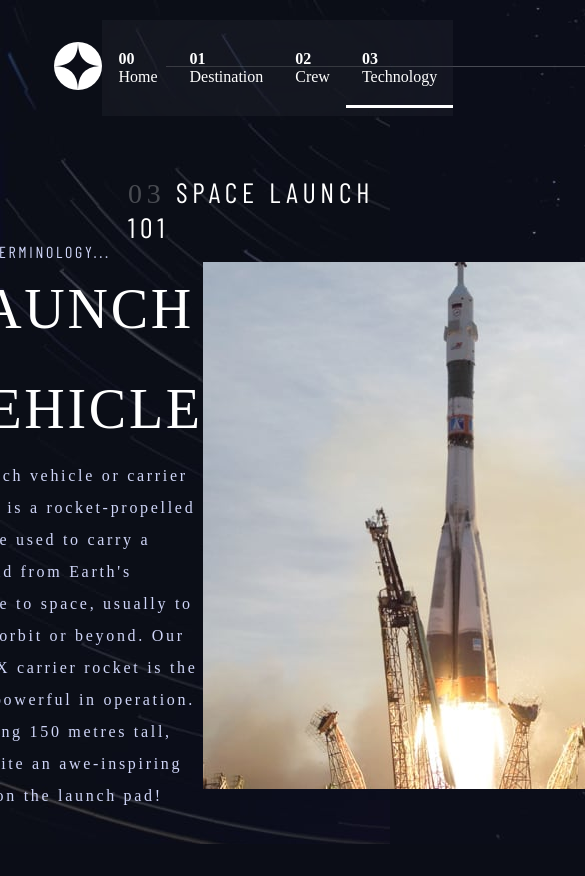
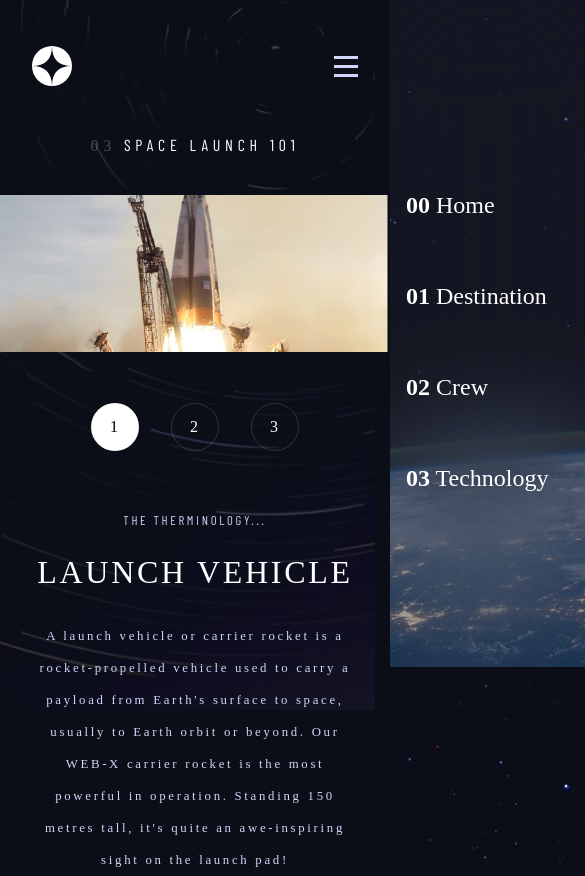
Before and after one commit to guilhermesc-6/space-tourism-website, a React (Vite) app: page /technology in a window 390 px wide. Shown: the top 876 px of the page, 585 px wide, since content can reach past the window. Before the commit the page ends 844 px from the top, so only its background shows below. Built offline with nearby package versions, Linux system fonts and the light colour scheme; a web font is replaced by a local one.

Commit message:
update: media queries.

```diff
--- a/src/App.jsx
+++ b/src/App.jsx
@@ -1,6 +1,6 @@
 import "./App.scss";
 import { useState, useEffect } from "react";
-import { Routes, Route, BrowserRouter, useNavigate } from "react-router-dom";
+import { Routes, Route, BrowserRouter } from "react-router-dom";
 import Nav from "./component/Nav";
 import Destination from "./Pages/Destination";
 import Home from "./Pages/Home";
--- a/src/App.scss
+++ b/src/App.scss
@@ -6,9 +6,8 @@
   color: #fff;
 }
 body {
-  background-image: url("./assets/home/background-home-desktop.jpg");
-  background-repeat: no-repeat;
-  background-color: #0b0d17;
+  background-image: url("./assets/home/background-home-desktop.jpg") #0b0d17
+    no-repeat;
 }
 #container {
   min-height: 100vh;
@@ -28,3 +27,40 @@ body {
   background: url("./assets/technology/background-technology-desktop.jpg")
     #0b0d17 no-repeat;
 }
+
+@media screen and (max-width: 770px) {
+  body {
+    background-image: url("./assets/home/background-home-tablet.jpg");
+  }
+  .-destination {
+    background: url("./assets/destination/background-destination-tablet.jpg")
+      #0b0d17 no-repeat;
+  }
+  .-crew {
+    background: url("./assets/crew/background-crew-tablet.jpg") #0b0d17
+      no-repeat;
+  }
+  .-technology {
+    background: url("./assets/technology/background-technology-tablet.jpg")
+      #0b0d17 no-repeat;
+  }
+}
+
+@media screen and (max-width: 490px) {
+  body {
+    overflow-x: hidden;
+    background-image: url("./assets/home/background-home-mobile.jpg");
+  }
+  .-destination {
+    background: url("./assets/destination/background-destination-mobile.jpg")
+      #0b0d17 no-repeat;
+  }
+  .-crew {
+    background: url("./assets/crew/background-crew-mobile.jpg") #0b0d17
+      no-repeat;
+  }
+  .-technology {
+    background: url("./assets/technology/background-technology-mobile.jpg")
+      #0b0d17 no-repeat;
+  }
+}
--- a/src/Pages/Crew/index.jsx
+++ b/src/Pages/Crew/index.jsx
@@ -30,10 +30,10 @@ function Crew() {
   return (
     <div className="main-crew">
       <div className="content">
+        <h3>
+          <span>02</span> Meet your crew
+        </h3>
         <div className="texts">
-          <h3>
-            <span>02</span> Meet your crew
-          </h3>
           <div className="infos">
             <h5>{role}</h5>
             <h4>{name}</h4>
--- a/src/Pages/Crew/style.scss
+++ b/src/Pages/Crew/style.scss
@@ -14,11 +14,6 @@
     display: flex;
     align-items: flex-start;
     justify-content: space-between;
-    .texts {
-      display: flex;
-      flex-direction: column;
-      align-items: center;
-      justify-content: space-between;
     h3 {
       font-family: "Barlow Condensed", sans-serif;
       font-weight: 400;
@@ -32,6 +27,12 @@
         opacity: 0.25;
       }
     }
+    .texts {
+      display: flex;
+      flex-direction: column;
+      align-items: center;
+      justify-content: space-between;
+
       .infos {
         margin-top: 5rem;
         letter-spacing: 0;
@@ -94,16 +95,70 @@
         }
       }
     }
+  }
+}
+
+@media screen and (max-width: 780px) {
+  .main-crew {
+    padding: 0 2rem 0;
+
+    .content {
+      flex-direction: column;
+
+      .texts {
+        text-align: center;
+
+        .btns {
+          align-self: center;
+        }
+      }
 
       .image {
-      // position: relative;
-      // &::after {
-      //   content: "";
-      //   position: absolute;
-      //   width: 520px;
-      //   height: 720px;
-      //   background: url("../../assets/crew/image-douglas-hurley.webp") no-repeat;
-      // }
+        display: grid;
+        place-items: center;
+        width: 100%;
+        margin-top: 2.5rem;
+        img {
+          width: 450px;
         }
       }
     }
+  }
+}
+
+@media screen and (max-width: 490px) {
+  .main-crew {
+    margin-top: 2rem;
+
+    .content {
+      position: relative;
+      h3 {
+        font-size: 1rem;
+        align-self: center;
+      }
+      .texts {
+        flex-direction: column-reverse;
+        margin-top: 22rem;
+        .infos {
+          h5 {
+            font-size: 1.2rem;
+          }
+          h4 {
+            font-size: 2rem;
+          }
+          p {
+            font-size: 1rem;
+          }
+        }
+      }
+
+      .image {
+        position: absolute;
+        top: 2rem;
+        img {
+          width: 250px;
+        }
+      }
+    }
+  }
+}
--- a/src/Pages/Destination/index.jsx
+++ b/src/Pages/Destination/index.jsx
@@ -67,7 +67,7 @@ function Destination() {
           />
         </div>
         <div className="texts">
-          <div className="menu">
+          <div className="menu" translate="no">
             <ul>
               <li
                 className={title === "Moon" ? "active" : ""}
--- a/src/Pages/Destination/style.scss
+++ b/src/Pages/Destination/style.scss
@@ -129,3 +129,101 @@
     }
   }
 }
+
+@media screen and (max-width: 770px) {
+  .main-destination {
+    padding: 0 2rem 0;
+
+    h3 {
+      font-size: 1.5rem;
+    }
+
+    .content {
+      flex-direction: column;
+
+      .img {
+        img {
+          width: 300px;
+        }
+      }
+
+      .texts {
+        margin-top: 2.7rem;
+        text-align: center;
+        font-size: 1rem;
+
+        h1 {
+          font-size: 6rem;
+        }
+        p {
+          font-size: 0.8rem;
+        }
+
+        .planet-info {
+          .info {
+            span {
+              font-size: 0.8rem;
+            }
+            p {
+              font-size: 1rem;
+            }
+          }
+        }
+      }
+    }
+  }
+}
+
+@media screen and (max-width: 490px) {
+  .main-destination {
+    margin-top: 2rem;
+
+    h3 {
+      font-size: 1rem;
+    }
+
+    .content {
+      margin-top: 2rem;
+      .img {
+        img {
+          width: 170px;
+        }
+      }
+
+      .texts {
+        width: 100vw;
+        font-size: 0.6rem;
+
+        .menu {
+          ul {
+            justify-content: center;
+          }
+        }
+
+        .description {
+          margin-top: 1.5rem;
+          h1 {
+            font-size: 4rem;
+          }
+          p {
+            font-size: 0.7rem;
+            width: 327px;
+            margin: 0 auto;
+          }
+        }
+
+        .planet-info {
+          flex-direction: column;
+          padding-right: 0;
+
+          .info {
+            margin-bottom: 2rem;
+            p {
+              font-size: 1.3rem;
+            }
+          }
+        }
+      }
+    }
+  }
+}
--- a/src/Pages/Home/index.jsx
+++ b/src/Pages/Home/index.jsx
@@ -1,4 +1,3 @@
-import { useNavigate } from "react-router-dom";
 import "./style.scss";
 
 function Home() {
--- a/src/Pages/Home/style.scss
+++ b/src/Pages/Home/style.scss
@@ -66,3 +66,45 @@
     }
   }
 }
+
+@media screen and (max-width: 770px) {
+  .main-home {
+    flex-direction: column;
+    margin-top: 8rem;
+
+    .texts {
+      text-align: center;
+    }
+    .button {
+      margin-top: 6rem;
+    }
+  }
+}
+
+@media screen and (max-width: 490px) {
+  .main-home {
+    font-size: 14px;
+    margin-top: 2rem;
+    .texts {
+      h1 {
+        font-size: 6rem;
+      }
+      h5 {
+        font-size: 1.2rem;
+      }
+      p {
+        font-size: 0.8rem;
+        line-height: 1rem;
+        padding: 0 5rem 0;
+      }
+    }
+    .button {
+      margin-top: 4rem;
+      .oval {
+        width: 150px;
+        height: 150px;
+        font-size: 1.4rem;
+      }
+    }
+  }
+}
--- a/src/Pages/Technology/index.jsx
+++ b/src/Pages/Technology/index.jsx
@@ -2,6 +2,9 @@ import { useState, useEffect } from "react";
 import launchPortrait from "../../assets/technology/image-launch-vehicle-portrait.jpg";
 import capsulePortrait from "../../assets/technology/image-space-capsule-portrait.jpg";
 import spaceportPortrait from "../../assets/technology/image-spaceport-portrait.jpg";
+import launchLandscape from "../../assets/technology/image-launch-vehicle-landscape.jpg";
+import capsuleLandscape from "../../assets/technology/image-space-capsule-landscape.jpg";
+import spaceportLandscape from "../../assets/technology/image-spaceport-landscape.jpg";
 import "./style.scss";
 import data from "../../assets/data.json";
 
@@ -68,10 +71,10 @@ function Technology() {
             className="landscape"
             src={
               title === "Spaceport"
-                ? spaceportPortrait
+                ? spaceportLandscape
                 : title === "Space capsule"
-                ? capsulePortrait
-                : launchPortrait
+                ? capsuleLandscape
+                : launchLandscape
             }
             alt={title}
           />
--- a/src/Pages/Technology/style.scss
+++ b/src/Pages/Technology/style.scss
@@ -93,3 +93,85 @@
     }
   }
 }
+
+@media screen and (max-width: 780px) {
+  .main-technology {
+    padding: 0 2rem 0;
+    .content {
+      flex-direction: column-reverse;
+      position: relative;
+
+      .btns {
+        position: absolute;
+        top: 25rem;
+        margin: 0;
+        flex-direction: row;
+
+        div {
+          margin: 0 1rem;
+        }
+      }
+      .texts {
+        margin-top: 13rem;
+        text-align: center;
+        width: 85%;
+      }
+      .image {
+        margin-top: 2rem;
+        img.portrait {
+          display: none;
+        }
+        img.landscape {
+          display: block;
+          width: fit-content;
+          height: fit-content;
+        }
+      }
+    }
+  }
+}
+
+@media screen and (max-width: 490px) {
+  .main-technology {
+    margin-top: 2rem;
+
+    h3 {
+      font-size: 1rem;
+      align-self: center;
+    }
+    .content {
+      .btns {
+        top: 15rem;
+
+        div {
+          width: 3rem;
+          height: 3rem;
+
+          span {
+            font-size: 1rem;
+          }
+        }
+      }
+
+      .texts {
+        margin-top: 10rem;
+
+        h5 {
+          font-size: 0.8rem;
+        }
+        h4 {
+          font-size: 2rem;
+          margin: 1rem 0 1.2rem;
+        }
+        p {
+          font-size: 0.8rem;
+        }
+      }
+      .image {
+        img {
+          max-width: 100vw;
+        }
+      }
+    }
+  }
+}
--- a/src/component/Nav/index.jsx
+++ b/src/component/Nav/index.jsx
@@ -1,12 +1,26 @@
 import "./style.scss";
 import logo from "../../assets/shared/logo.svg";
+import closeBtn from "../../assets/shared/icon-close.svg";
+import hamburgerBtn from "../../assets/shared/icon-hamburger.svg";
 import { Link, useLocation } from "react-router-dom";
+import { useState } from "react";
 
 function Nav(props) {
+  const [activeMenu, setActiveMenu] = useState("");
+  const [hamburgerActive, setHamburgerActive] = useState("");
   const location = useLocation();
 
   const handleClick = (e) => {
     props.setUrl(e.target.pathname);
+  };
+
+  const openMenu = () => {
+    setHamburgerActive("active");
+    setActiveMenu("nav-active");
+  };
+  const closeMenu = () => {
+    setActiveMenu("");
+    setHamburgerActive("");
   };
 
   return (
@@ -15,8 +29,14 @@ function Nav(props) {
         <div className="logo">
           <img src={logo} alt="Logo" />
         </div>
+        <span className={`hamburger-btn ${hamburgerActive}`} onClick={openMenu}>
+          <img src={hamburgerBtn} alt="Hamburger Button" />
+        </span>
         <div className="rectangle"></div>
-        <nav>
+        <nav className={activeMenu}>
+          <span className="close-btn" onClick={closeMenu}>
+            <img src={closeBtn} alt="Close Button" />
+          </span>
           <ul className="nav-ul">
             <li className={`home ${props.url === "" ? "active" : ""}`}>
               <Link to="/" onClick={handleClick}>
--- a/src/component/Nav/style.scss
+++ b/src/component/Nav/style.scss
@@ -5,6 +5,11 @@
   padding: 2.5rem 0 0 3.4rem;
   height: 6rem;
   font-family: "Barlow Condensed", sans-serif;
+
+  .hamburger-btn {
+    display: none;
+    cursor: pointer;
+  }
 
   .rectangle {
     width: 473px;
@@ -27,6 +32,11 @@
     backdrop-filter: blur(81.5485px);
     -mos-webkit-backdrop-filter: blur(81.5485px);
     position: relative;
+
+    .close-btn {
+      display: none;
+      cursor: pointer;
+    }
 
     .nav-ul {
       display: flex;
@@ -70,3 +80,93 @@
     }
   }
 }
+
+@media screen and (max-width: 770px) {
+  .main-header {
+    .rectangle {
+      display: none;
+    }
+    nav {
+      width: 28rem;
+    }
+  }
+}
+@media screen and (max-width: 490px) {
+  @supports not (backdrop-filter: blur(81px)) {
+    .main-header {
+      nav {
+        background: rgba(13, 13, 13, 0.8);
+      }
+    }
+  }
+  .main-header {
+    padding-left: 2rem;
+    .logo {
+      img {
+        width: 40px;
+      }
+    }
+    .hamburger-btn {
+      display: block;
+      margin-right: 2rem;
+      transition: all 0.5s ease;
+
+      &.active {
+        transform: translateX(100px);
+      }
+    }
+    nav {
+      position: absolute;
+      right: 0;
+      top: 0;
+      width: 70%;
+      height: 667px;
+      padding: 0;
+      align-items: flex-start;
+      z-index: 1;
+      backdrop-filter: blur(60px);
+      transform: translateX(100%);
+      transition: all 0.7s ease-in-out;
+
+      &.nav-active {
+        transform: translateX(0);
+      }
+
+      .close-btn {
+        display: block;
+        position: absolute;
+        top: 3rem;
+        right: 2rem;
+      }
+      .nav-ul {
+        flex-direction: column;
+        height: 100vh;
+        width: 100%;
+        justify-content: space-around;
+        align-items: flex-start;
+        padding: 10rem 0 20rem;
+
+        li {
+          font-size: 1.5rem;
+          width: 100%;
+          margin: 1rem 0;
+
+          &.active::after {
+            content: "";
+            width: 4px;
+            height: 100%;
+            left: 100%;
+            top: 0;
+            transform: translateX(-100%);
+          }
+          &:hover::before {
+            width: 4px;
+            height: 100%;
+            left: 100%;
+            top: 0;
+          }
+        }
+      }
+    }
+  }
+}
```
Also changed, not shown: 1 other file (tests, documents, lock files or other folders). Lines whose indentation alone changed are shown as unchanged.
